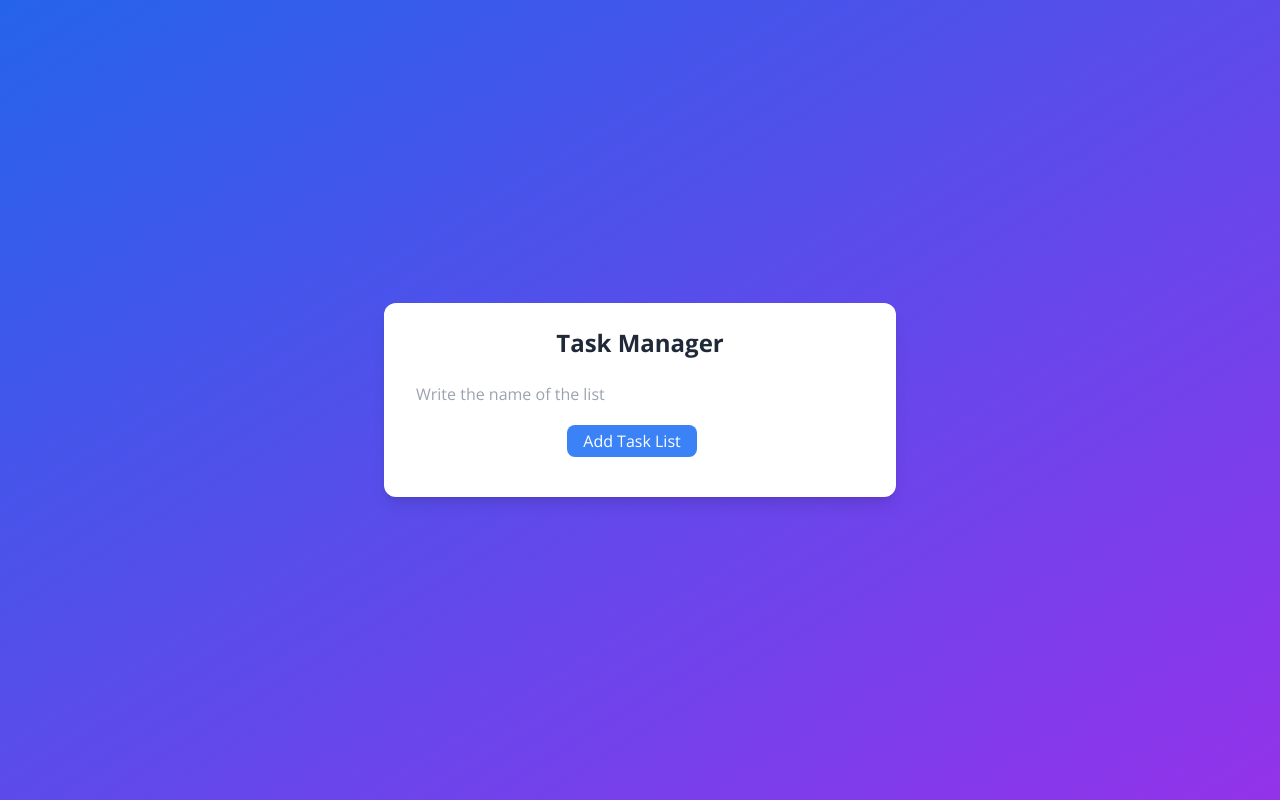
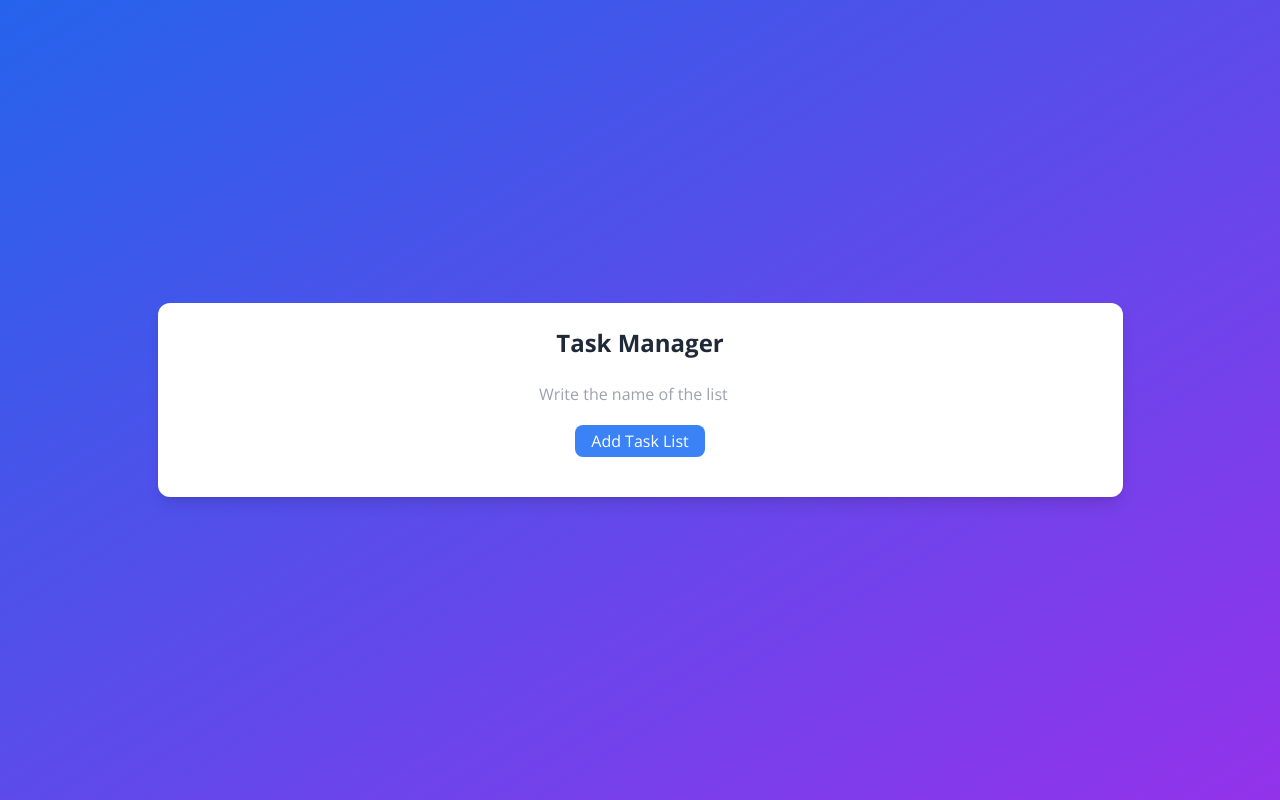
Before and after one commit to Vladosik337/to-do-list-React, a React (Vite) app: page / in a window 1280 px wide. Built offline with nearby package versions, Linux system fonts and the light colour scheme.

Commit message:
[FEAT] TaskList create row

```diff
--- a/src/App.tsx
+++ b/src/App.tsx
@@ -25,7 +25,7 @@ function App() {
 
   return (
     <div className="min-h-screen flex flex-col items-center justify-center bg-gradient-to-br from-blue-600 to-purple-600 p-6">
-      <div className="w-full max-w-lg bg-white rounded-xl shadow-lg p-6 space-y-4">
+      <div className="w-full max-w-[965px] bg-white rounded-xl shadow-lg p-6 space-y-4">
         <h1 className="text-2xl font-bold text-center text-gray-800 mb-4">Task Manager</h1>
         <CreateTaskListTitle addTaskList={addTaskList} />
         <TaskListViewer taskLists={taskLists} setTaskLists={setTaskLists} />
--- a/src/components/CreateTaskListTitle.tsx
+++ b/src/components/CreateTaskListTitle.tsx
@@ -21,13 +21,13 @@ const CreateTaskListTitle: React.FC<CreateTaskListTitleProps> = ({ addTaskList }
   };
 
   return (
-    <div className="flex flex-col items-center mb-4 w-full max-w-md">
+    <div className="flex flex-col items-center mb-4 w-full">
       <input
         type="text"
         placeholder="Write the name of the list"
         value={taskListTitle}
         onChange={handleTitleInputChange}
-        className="p-2 border border-gray-300 rounded-lg mb-3 w-full"
+        className="p-2 border border-gray-300 rounded-lg mb-3 max-w-w-[300px]"
       />
       <button onClick={handleAddTaskList} className="bg-blue-500 text-white py-2 px-4 rounded-lg">
         Add Task List
--- a/src/components/TaskList/TaskListViewer.tsx
+++ b/src/components/TaskList/TaskListViewer.tsx
@@ -72,7 +72,7 @@ const TaskListViewer: React.FC<TaskListViewerProps> = ({ taskLists, setTaskLists
   };
 
   return (
-    <div className="flex flex-col items-center mt-[15px]">
+    <div className="flex flex-row items-center justify-center mt-[15px] gap-5 flex-wrap">
       {taskLists.map((taskList) => (
         <div
           key={taskList.id}
```
